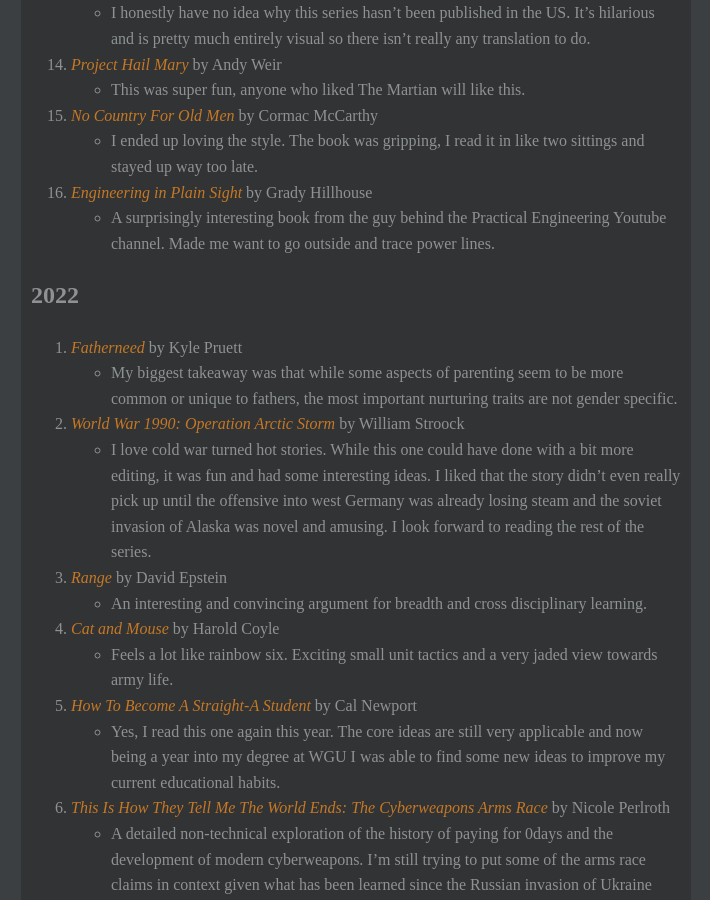
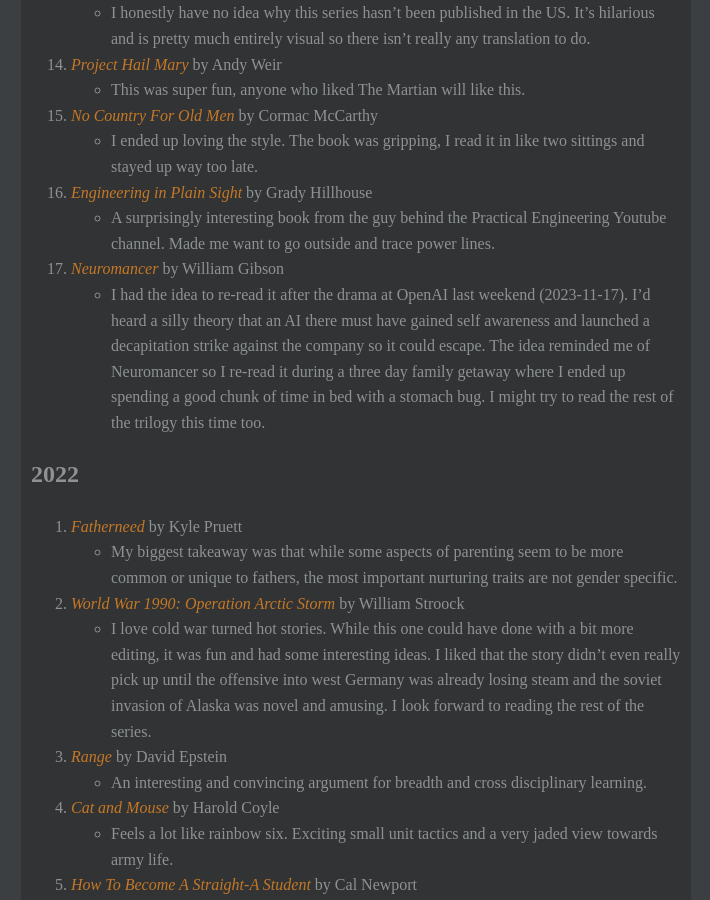
Before and after one commit to noUsernamesLef7/noUsernamesLef7.github.io, a Jekyll site: the page built from personal/books/index.md, in a window 1280 px wide and 900 px high, scrolled down 1426 px. Shown: the whole window, without its empty margins (284-994 px from the left). Built offline with Jekyll 4.4.1, drawn with Linux system fonts in a browser that asks for light colours.

Commit message:
Add Neuromancer to read list

```diff
--- a/personal/books/index.md
+++ b/personal/books/index.md
@@ -41,6 +41,8 @@ A few groupings of my favorite books on specific topics or genres, as well as a
     * I ended up loving the style. The book was gripping, I read it in like two sittings and stayed up way too late.
 16. *Engineering in Plain Sight* by Grady Hillhouse
     * A surprisingly interesting book from the guy behind the Practical Engineering Youtube channel. Made me want to go outside and trace power lines.
+17. *Neuromancer* by William Gibson
+    * I had the idea to re-read it after the drama at OpenAI last weekend (2023-11-17). I'd heard a silly theory that an AI there must have gained self awareness and launched a decapitation strike against the company so it could escape. The idea reminded me of Neuromancer so I re-read it during a three day family getaway where I ended up spending a good chunk of time in bed with a stomach bug. I might try to read the rest of the trilogy this time too.
 
 ## 2022
 1. *Fatherneed* by Kyle Pruett
```
